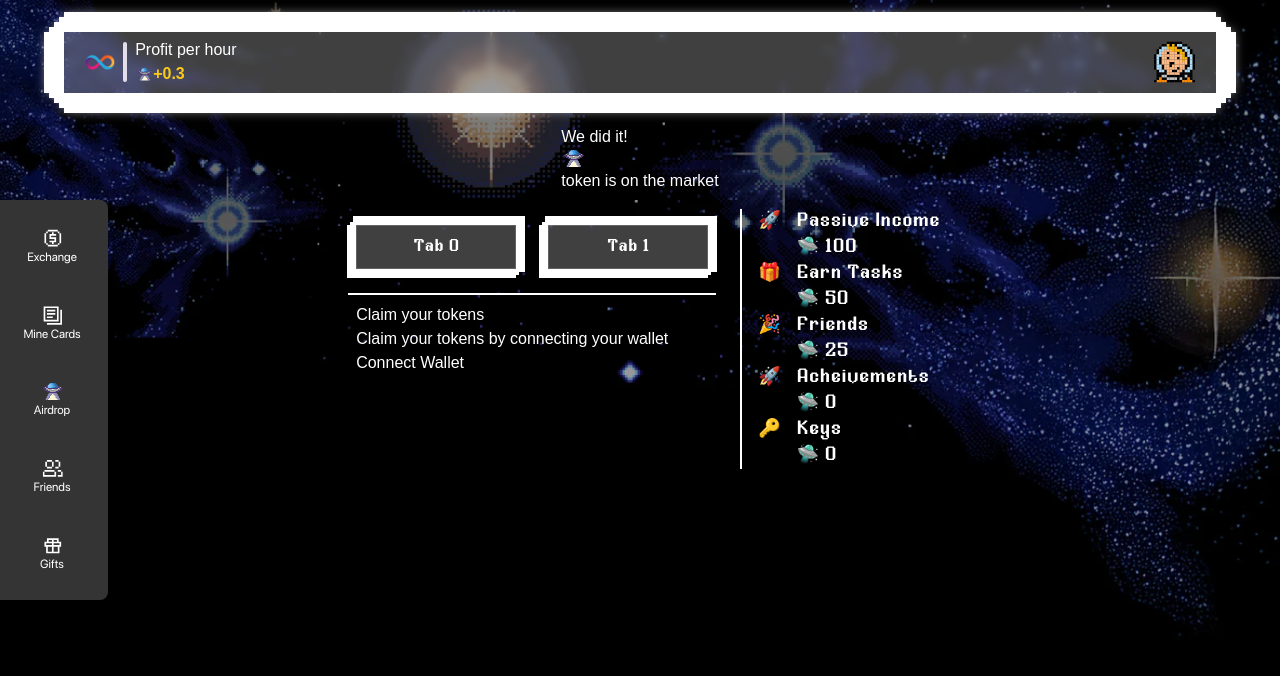
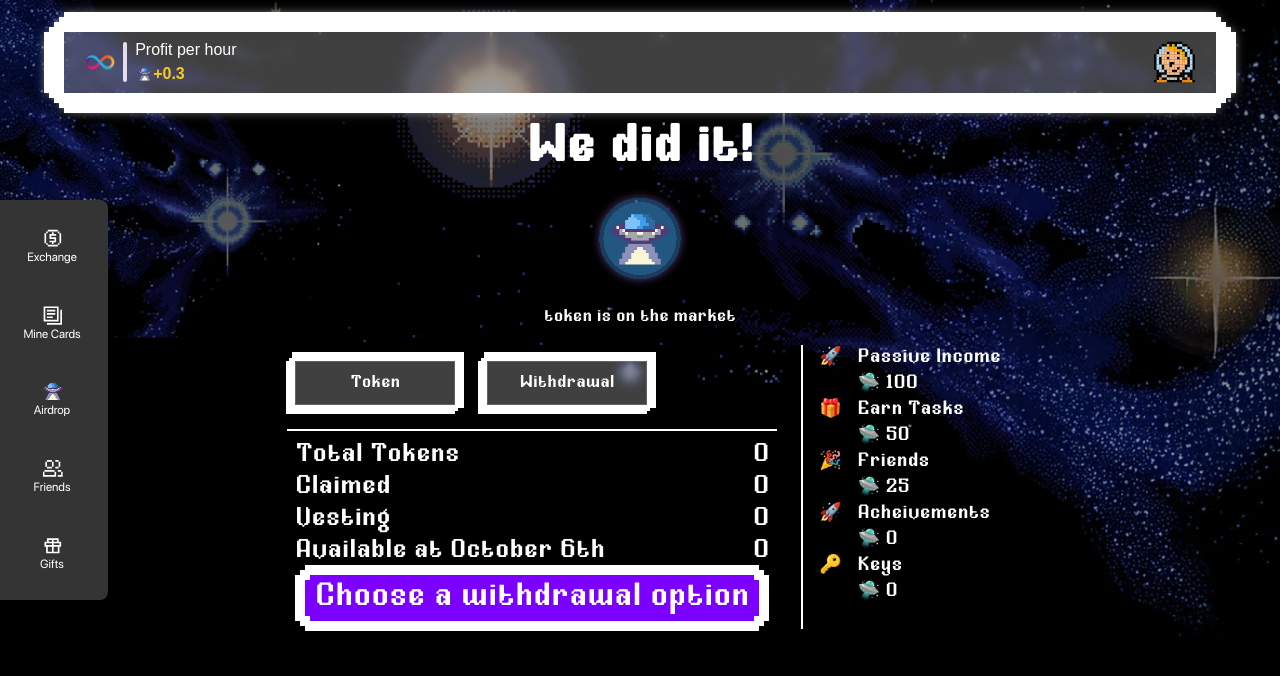
Before and after one commit to ICP-hub/StarDustAdventures, a React (Vite) app in the folder src/game_frontend/: page /dashboard/airdrop in a window 1280 px wide. Shown: the top 676 px of the page. Built offline with nearby package versions, Linux system fonts and the light colour scheme.

Commit message:
Replace Tabs with AirdropTab component and update layout styles in Airdrop page

```diff
--- a/src/game_frontend/src/pages/Dashboard/Airdrop/index.tsx
+++ b/src/game_frontend/src/pages/Dashboard/Airdrop/index.tsx
@@ -1,42 +1,21 @@
 import Incentives from '../../../components/dashboard/airdrop/Incentives'
-import { Tab, TabPanel, Tabs } from '../../../components/ui/Tab'
+import AirdropTab from '../../../components/dashboard/airdrop/Tab'
 import './index.css'
 
 const Airdrop=()=>{
     return(
         <main className='main-container'>
-            <section>
-                <h2>We did it!</h2>
-                <div>
-                    <img src="/assets/images/ufo.svg" alt="ufo" />
+            <section className='main-header'>
+                <h2 className='page-title'>We did it!</h2>
+                <div className='ufo-container'>
+                    <img src="/assets/images/ufo-bg.svg" alt="ufo" loading='lazy' width={100} height={100} />
                 </div>
                 <p>token is on the market</p>
             </section>
             <section className='airdrop-body'>
-            <Tabs>
-                <Tab index={0}>
-                    <p>Tab 0</p>
-                </Tab>
-                <Tab index={1}>
-                    <p>Tab 1</p>
-                </Tab>
-                <TabPanel index={0}>
-                        <>
-                            <h3>Claim your tokens</h3>
-                            <p>Claim your tokens by connecting your wallet</p>
-                            <button>Connect Wallet</button>
-                        </>
-                    </TabPanel>
-                <TabPanel index={1}>
-                        <>
-                            <h3>Claim your Locals</h3>
-                            <p>Claim your tokens by connecting your wallet</p>
-                            <button>Connect Wallet</button>
-                        </>
-                </TabPanel>
-            </Tabs>
-           <div className='spacer'></div>
-            <Incentives/>
+                <AirdropTab/>
+                <div className='spacer'></div>
+                <Incentives/>
             </section>
         </main>
     )
```
